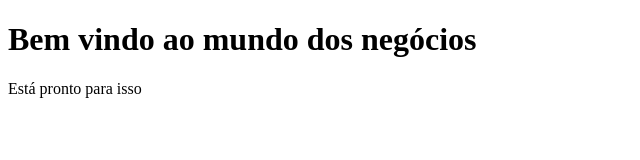
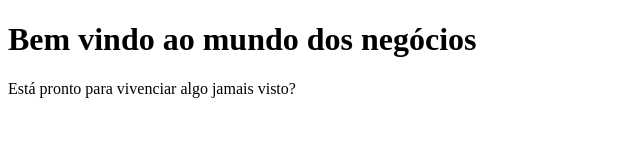
Before and after one commit to andrei1701/andrei1701.github.io, a plain HTML site: page index.html in a window 1280 px wide. Shown: the whole page, without its empty margins (0-640 px from the left). Drawn offline with Linux system fonts and the light colour scheme.

Commit message:
Update index.html

```diff
--- a/index.html
+++ b/index.html
@@ -6,7 +6,7 @@
 <body>
 
 <h1>Bem vindo ao mundo dos negócios</h1>
-<p>Está pronto para isso</p>
+<p>Está pronto para vivenciar algo jamais visto?</p>
 
 </body>
 </html>
```
